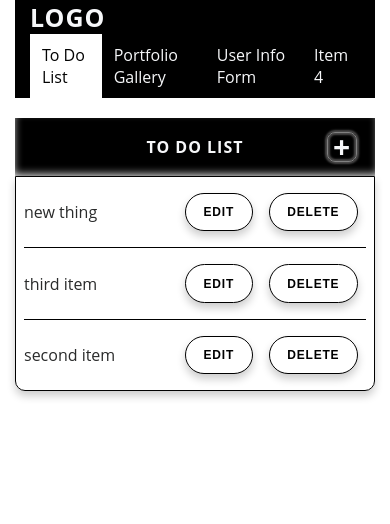
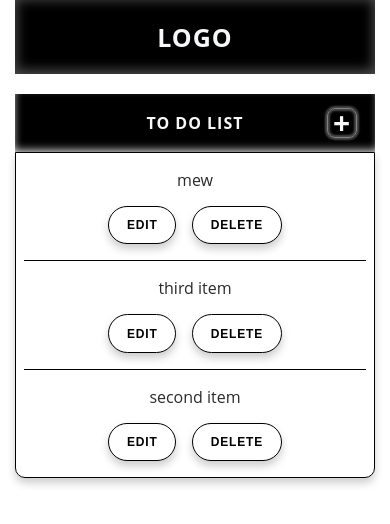
Before and after one commit to savus/ProjectsRepractice, a React (Vite) app: page / in a window 390 px wide. Shown: the top 524 px of the page. Built offline with nearby package versions, Linux system fonts and the light colour scheme; data requests are answered from the project's data file.

Commit message:
commit changes

```diff
--- a/db.json
+++ b/db.json
@@ -9,7 +9,7 @@
       "id": 4
     },
     {
-      "content": "new thing",
+      "content": "mew",
       "id": 5
     }
   ],
--- a/src/App.tsx
+++ b/src/App.tsx
@@ -1,24 +1,21 @@
 import { MainSectionLayout } from "./components/layouts/MainSectionLayout";
 import { ScreenLayout } from "./components/layouts/ScreenLayout";
 import { ToDoList } from "./components/ToDoList/ToDoList";
-import "./css/user-info-form.css";
 
 import { HeaderLinkProvider } from "./components/providers/HeaderLinkProvider";
 import { ListItemsProvider } from "./components/providers/ListItemsProvider";
 import { OptimisticRenderingProvider } from "./components/providers/OptimisticRenderingProvider";
 import { PortfolioGallery } from "./components/PortfolioGallery";
 import { PortfolioCardsProvider } from "./components/providers/PortfolioCardsProvider";
-import { useState } from "react";
-import { UserInformationForm } from "./components/UserInformationForm";
+import { UserInformationForm } from "./components/UserInformationForm/UserInformationForm";
 import { allCities } from "./utils/all-cities";
 import { MainHeader } from "./components/MainHeader/MainHeader";
+import { UserInformationProvider } from "./components/providers/UserInformationProvider";
 
 export type TUserInformation = {
   userName: string;
 };
 function App() {
-  const [userInformation, setUserInformation] =
-    useState<TUserInformation | null>(null);
   return (
     <>
       <MainSectionLayout>
@@ -43,7 +40,9 @@ function App() {
           </ScreenLayout>
 
           <ScreenLayout id={"user-info-form"} dataAnimation="slideFadeInRight">
-            <UserInformationForm userData={userInformation} />
+            <UserInformationProvider>
+              <UserInformationForm />
+            </UserInformationProvider>
           </ScreenLayout>
         </HeaderLinkProvider>
       </MainSectionLayout>
--- a/src/components/ProfileInformation.tsx
+++ b/src/components/ProfileInformation.tsx
@@ -1,21 +1,19 @@
-import { TUserInformation } from "../App";
+import { useUserInformation } from "./providers/UserInformationProvider";
 
-export const ProfileInformation = ({
-  userData,
-}: {
-  userData: TUserInformation | null;
-}) => {
-  if (!userData) {
+export const ProfileInformation = () => {
+  const { userInformation } = useUserInformation();
+  if (!userInformation) {
     return (
       <>
         <div className="user-info-display">No User Information Given</div>
       </>
     );
   }
-  const { userName } = userData;
   return (
     <>
-      <div className="user-info-display">UserName: {userName}</div>
+      <div className="user-info-display">
+        UserName: {userInformation?.userName}
+      </div>
     </>
   );
 };
--- a/src/components/ListItemComponent.tsx
+++ b/src/components/ToDoList/ListItemComponent.tsx
@@ -1,7 +1,7 @@
 import { useState } from "react";
-import { TListItem } from "../types";
-import { useListItems } from "./providers/ListItemsProvider";
-import { useOptRendering } from "./providers/OptimisticRenderingProvider";
+import { TListItem } from "../../types";
+import { useListItems } from "../providers/ListItemsProvider";
+import { useOptRendering } from "../providers/OptimisticRenderingProvider";
 
 export const ListItemComponent = ({
   item: { id, content },
--- /dev/null
+++ b/src/components/ToDoList/css/responsive.css
@@ -0,0 +1,52 @@
+@media all and (max-width: 550px) {
+  #main-header {
+    padding: 0;
+    box-shadow: 0px 0px 2px 2px var(--background-color-faded),
+      inset 0px -2px 12px 2px var(--background-color-faded);
+  }
+
+  #main-header .navbar {
+    position: relative;
+  }
+
+  #main-header .navbar-toggler {
+    display: block;
+  }
+
+  [aria-expanded="false"] .x-icon,
+  [aria-expanded="false"] ~ .navbar-nav,
+  [aria-expanded="true"] .trigram {
+    display: none;
+  }
+
+  [aria-expanded="true"] .x-icon,
+  [aria-expanded="true"] ~ .navbar-hav {
+    display: block;
+  }
+
+  .navbar-nav {
+    position: absolute;
+    top: 100%;
+    left: 0;
+    right: 0;
+    flex-direction: column;
+  }
+
+  .navbar-nav li {
+    width: 100%;
+    text-align: center;
+  }
+
+  #main-header #site-logo {
+    margin: auto;
+    padding: var(--size-20);
+  }
+
+  #list-container .list-item {
+    flex-direction: column;
+  }
+  .list-item .item-content,
+  .list-item .item-input-container {
+    margin: 0 0 15px 0;
+  }
+}
--- a/src/components/ToDoList/css/theme copy.css
+++ /dev/null
@@ -1,25 +0,0 @@
-/* needs to be tested and adjusted */
-:root {
-  --bg-bright: #fff;
-  --bg-dark: #000;
-  --link-highlight: #659fff;
-  --font-color-base: #2a2b2b;
-  --font-base-bold: #5f6267;
-  --button-base: #fff;
-  --button-alternative: #ccc;
-  --font-color-dark: #030303;
-  --font-color-bright: #f6f7f9;
-  --font-color-soft: #5b5b5b;
-  --border-color-soft: #666;
-  --background-color-soft: rgb(240, 240, 240);
-  --background-color-faded: rgba(248, 244, 246, 0.3);
-  --background-color-form: rgba(0, 0, 0, 0.8);
-  --icon-background-soft: rgb(236, 242, 255);
-  --icon-background-dark: #677787;
-  --message-danger: red;
-  --box-shadow-base: 0 5px 8px 0px rgba(0, 0, 0, 0.2);
-}
-
-/* needs to be inverted */
-[data-theme="dark"] {
-}
--- a/src/components/UserInformationForm.tsx
+++ /dev/null
@@ -1,81 +0,0 @@
-import { TUserInformation } from "../App";
-import { ProfileInformation } from "./ProfileInformation";
-import { PhoneInput } from "./shared/PhoneInput";
-import { TextInput } from "./shared/TextInput";
-
-export const UserInformationForm = ({
-  userData,
-}: {
-  userData: TUserInformation | null;
-}) => {
-  return (
-    <>
-      <div className="container-md">
-        <header className="header-primary flex-and-align">
-          <h3>User Info Form</h3>
-        </header>
-        <ProfileInformation userData={userData} />
-        <form
-          action="#"
-          className="user-form "
-          onSubmit={(e) => {
-            e.preventDefault();
-            console.log("submitted");
-          }}
-        >
-          <div className="container input-field-container flex-and-align">
-            <div className="form-left-side">
-              <TextInput
-                labelFor={"first-name"}
-                labelText={"Enter Your First Name"}
-                inputProps={{
-                  placeholder: "type here...",
-                  className: "input-primary",
-                }}
-              />
-              <TextInput
-                labelFor={"last-name"}
-                labelText={"Enter Your Last Name"}
-                inputProps={{
-                  placeholder: "type here...",
-                  className: "input-primary",
-                }}
-              />
-            </div>
-            <div className="form-right-side">
-              <TextInput
-                labelFor={"email"}
-                labelText={"Enter Your Email"}
-                inputProps={{
-                  placeholder: "type here...",
-                  className: "input-primary",
-                }}
-              />
-              <TextInput
-                labelFor={"city"}
-                labelText={"Enter Your City"}
-                inputProps={{
-                  placeholder: "type here...",
-                  className: "input-primary",
-                  list: "cities",
-                }}
-              />
-            </div>
-          </div>
-          <PhoneInput />
-          <div className="submit-button-container">
-            <TextInput
-              labelFor="submit"
-              labelText=""
-              inputProps={{
-                type: "submit",
-                value: "Submit",
-                className: "btn btn-primary",
-              }}
-            />
-          </div>
-        </form>
-      </div>
-    </>
-  );
-};
--- /dev/null
+++ b/src/components/providers/UserInformationProvider.tsx
@@ -0,0 +1,27 @@
+import { ReactNode, createContext, useContext, useState } from "react";
+import { TUserInformation } from "../../App";
+
+type TUserInformationProvider = {
+  userInformation: TUserInformation | null;
+  setUserInformation: (userInformation: TUserInformation | null) => void;
+};
+
+const UserInformationContext = createContext({} as TUserInformationProvider);
+
+export const UserInformationProvider = ({
+  children,
+}: {
+  children: ReactNode;
+}) => {
+  const [userInformation, setUserInformation] =
+    useState<TUserInformation | null>(null);
+  return (
+    <UserInformationContext.Provider
+      value={{ userInformation, setUserInformation }}
+    >
+      {children}
+    </UserInformationContext.Provider>
+  );
+};
+
+export const useUserInformation = () => useContext(UserInformationContext);
--- a/src/css/user-info-form.css
+++ /dev/null
@@ -1,34 +0,0 @@
-.input-field-container {
-  justify-content: space-between;
-  flex-wrap: wrap;
-  margin-top: 20px;
-}
-
-.input-field-container .form-left-side,
-.input-field-container .form-right-side {
-  min-width: 270px;
-}
-
-.input-field-container .form-left-side,
-.input-field-container .form-right-side,
-.form-left-side label,
-.form-right-side label {
-  display: flex;
-  flex-direction: column;
-}
-
-.form-left-side label,
-.form-right-side label {
-  margin-bottom: 10px;
-}
-
-.form-left-side input,
-.form-right-side input {
-  margin-top: 10px;
-}
-
-.submit-button-container {
-  margin-top: 20px;
-  justify-content: center;
-  display: flex;
-}
```
Also changed, not shown: src/components/ToDoList/ToDoList.tsx (+6 -1 lines).
